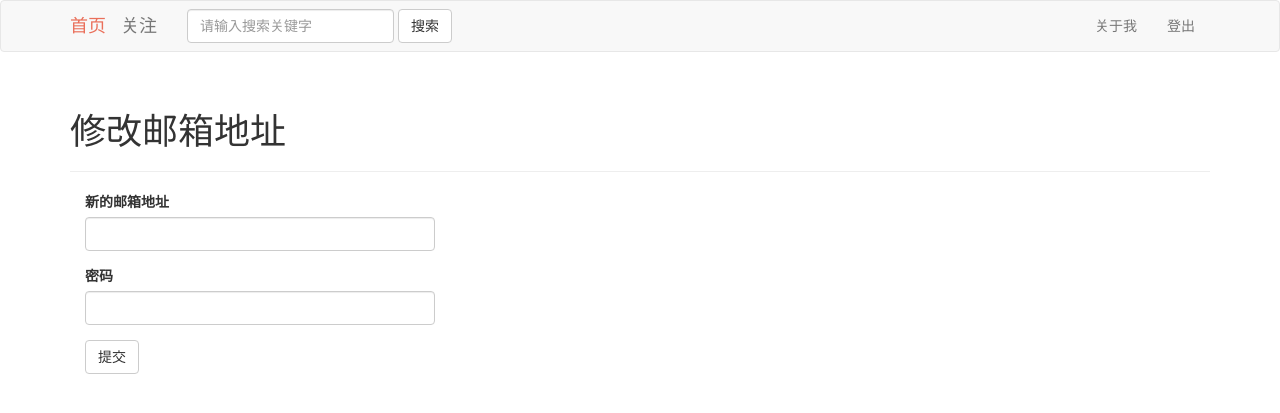
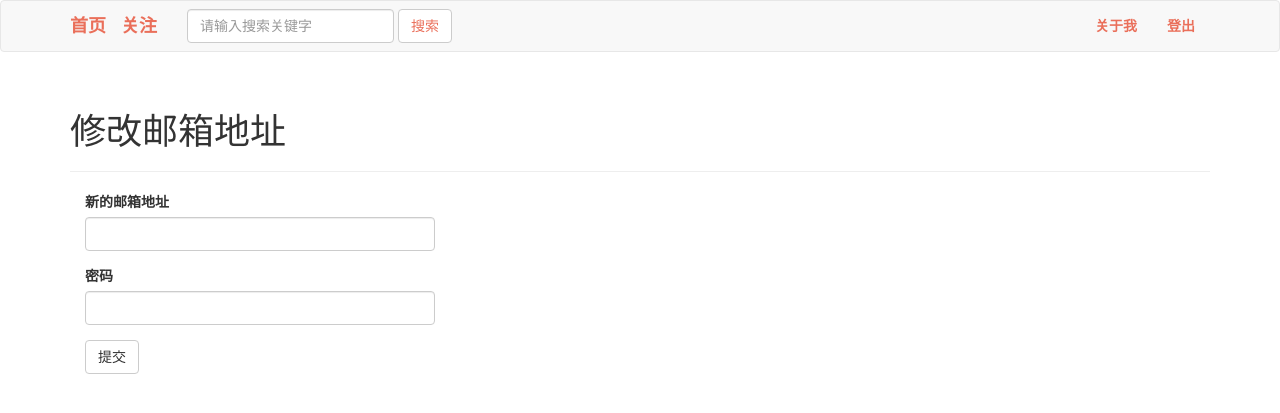
Before and after one commit to kevinforme/my_flask, a Flask app: page /auth/change_email in a window 1280 px wide. Shown: the top 413 px of the page. Run offline with Flask 2, Linux system fonts and the light colour scheme; the visitor is signed in with stand-in values (Sample User, id 1); data comes from the database, SQL or seed files in the repository; some libraries are stand-ins or nearby versions.

Commit message:
Modified navigation style

```diff
--- a/app/main/views.py
+++ b/app/main/views.py
@@ -49,12 +49,15 @@ def posts():
     k = request.args.get('kind')
     if k is None:
         abort(404)
-    kind=PostKind.query.filter_by(name=k).first()
+    kind = PostKind.query.filter_by(name=k).first()
     if kind is None:
         abort(404)
-    posts = Post.query.filter_by(kind=kind).all()
+    page = request.args.get('page', 1, type=int)
+    pagination = Post.query.filter_by(kind=kind).order_by(Post.timestamp.desc()).paginate(
+        page, per_page=current_app.config['FLASKY_POST_PER_PAGE'], error_out=False)
+    posts = pagination.items
     recommends = User.query.filter_by(recommend=True)
-    return render_template('kind_posts.html', posts=posts, recommends=recommends, kind=kind)
+    return render_template('kind_posts.html', posts=posts, recommends=recommends, kind=kind,pagination=pagination)
 
 
 # 上下文处理器，将变量暴露给所有模板
@@ -116,10 +119,11 @@ def edit_profile_admin(id):
 @main.route('/write_articles', methods=['GET', 'POST'])
 @login_required
 def write_articles():
-    form = PostForm()
+    form = PostForm(user=current_user)
     if current_user.can(Permission.WRITE_ARTICLES) and form.validate_on_submit():
+        kind = PostKind.query.filter_by(name=form.kind.data).first()
         post = Post(title=form.title.data, outline=form.outline.data, body=form.body.data,
-                    author=current_user._get_current_object())
+                    author=current_user._get_current_object(), kind=kind)
         db.session.add(post)
         return redirect(url_for('.index'))
     return render_template('write_articles.html', form=form)
--- a/app/static/styles.css
+++ b/app/static/styles.css
@@ -188,3 +188,7 @@ div.recommend-name{
 .main-top .title{
 padding: 10px 0 0 100px;
 }
+.font-red{
+    color: #ea6f5a !important;
+    font-weight: 800;
+}
--- a/app/templates/base.html
+++ b/app/templates/base.html
@@ -20,8 +20,8 @@
                     <span class="icon-bar"></span>
                     <span class="icon-bar"></span>
                 </button>
-                <a class="navbar-brand" style="color: #ea6f5a" href={{ url_for('main.index') }}>首页</a>
-                <a class="navbar-brand" href={{ url_for('main.followed_posts') }}>关注</a>
+                <a class="navbar-brand font-red" href={{ url_for('main.index') }}>首页</a>
+                <a class="navbar-brand font-red" href={{ url_for('main.followed_posts') }}>关注</a>
             </div>
 
             <!-- Collect the nav links, forms, and other content for toggling -->
@@ -31,19 +31,19 @@
                     <div class="form-group">
                         <input type="text" class="form-control" placeholder="请输入搜索关键字" required name="keywords">
                     </div>
-                    <button type="submit" class="btn btn-default">搜索</button>
+                    <button type="submit" class="btn btn-default" style="color: #ea6f5a">搜索</button>
                 </form>
                 <ul class="nav navbar-nav navbar-right">
                     {% if  current_user.is_authenticated %}
-                        <li><a href="{{ url_for('main.user',username=current_user.username) }}">关于我</a></li>
-                        <li><a href="{{ url_for('auth.logout') }}">登出</a></li>
+                        <li><a class="font-red" href="{{ url_for('main.user',username=current_user.username) }}">关于我</a></li>
+                        <li><a class="font-red" href="{{ url_for('auth.logout') }}">登出</a></li>
                     {% else %}
-                        <li><a href="{{ url_for('auth.login') }}">登录</a></li>
-                        <li><a href="{{ url_for('auth.register') }}">注册</a></li>
+                        <li><a class="font-red" href="{{ url_for('auth.login') }}">登录</a></li>
+                        <li><a class="font-red" href="{{ url_for('auth.register') }}">注册</a></li>
                     {% endif %}
 
                     {% if current_user.can(Permission.WRITE_ARTICLES) %}
-                        <li class="write_post"><a href="{{ url_for('main.write_articles') }}"style="color: #ea6f5a" >写文章</a></li>
+                        <li class="write_post"><a href="{{ url_for('main.write_articles') }}" class="font-red" >写文章</a></li>
                     {% endif %}
                 </ul>
 
```
Also changed, not shown: app/main/forms.py (+8 -1 lines), app/static/img/20100120161805563.jpg (deleted), app/static/img/20120316041115481.jpg (deleted), app/static/img/6249340_194140034135_2.jpg (deleted).
